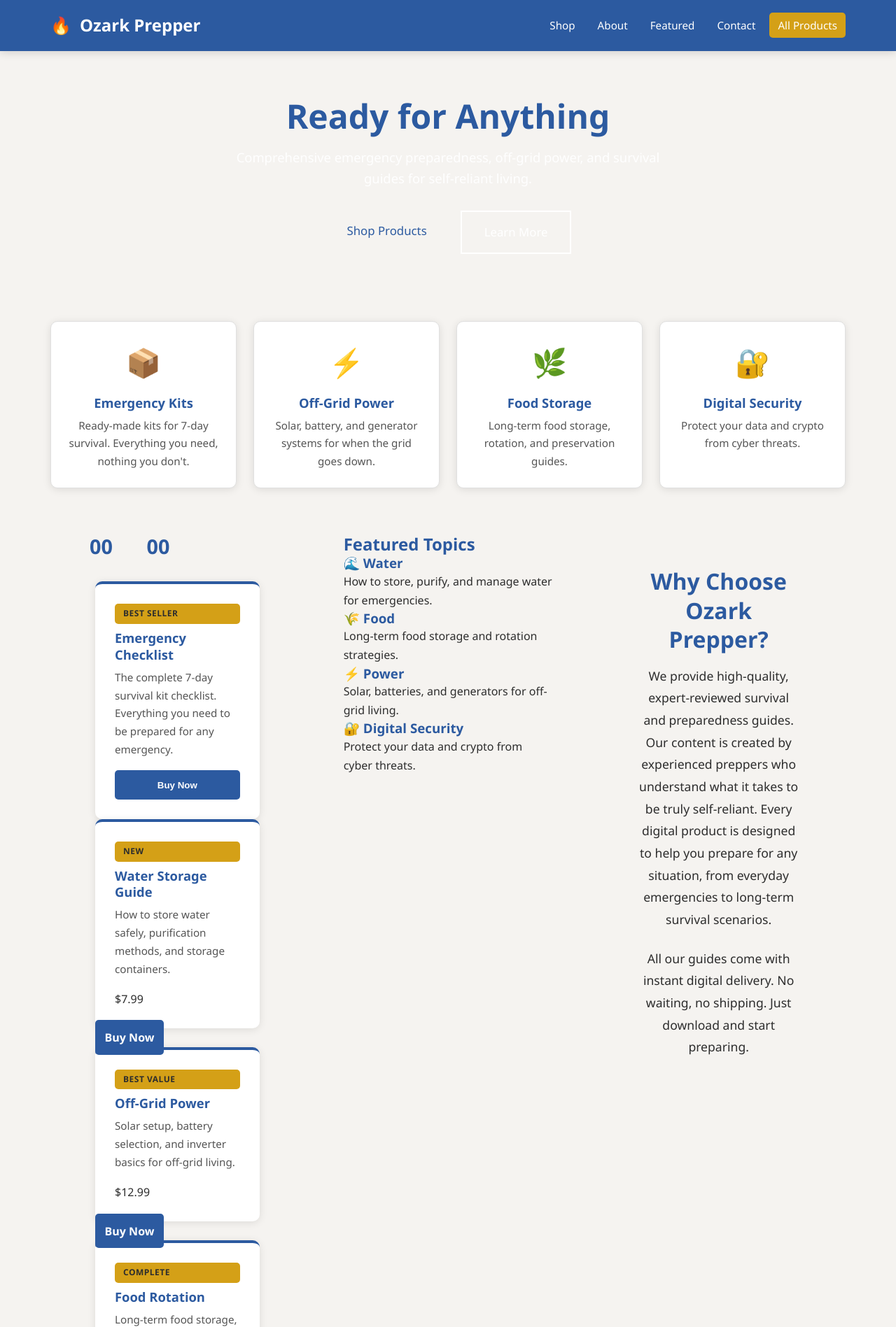
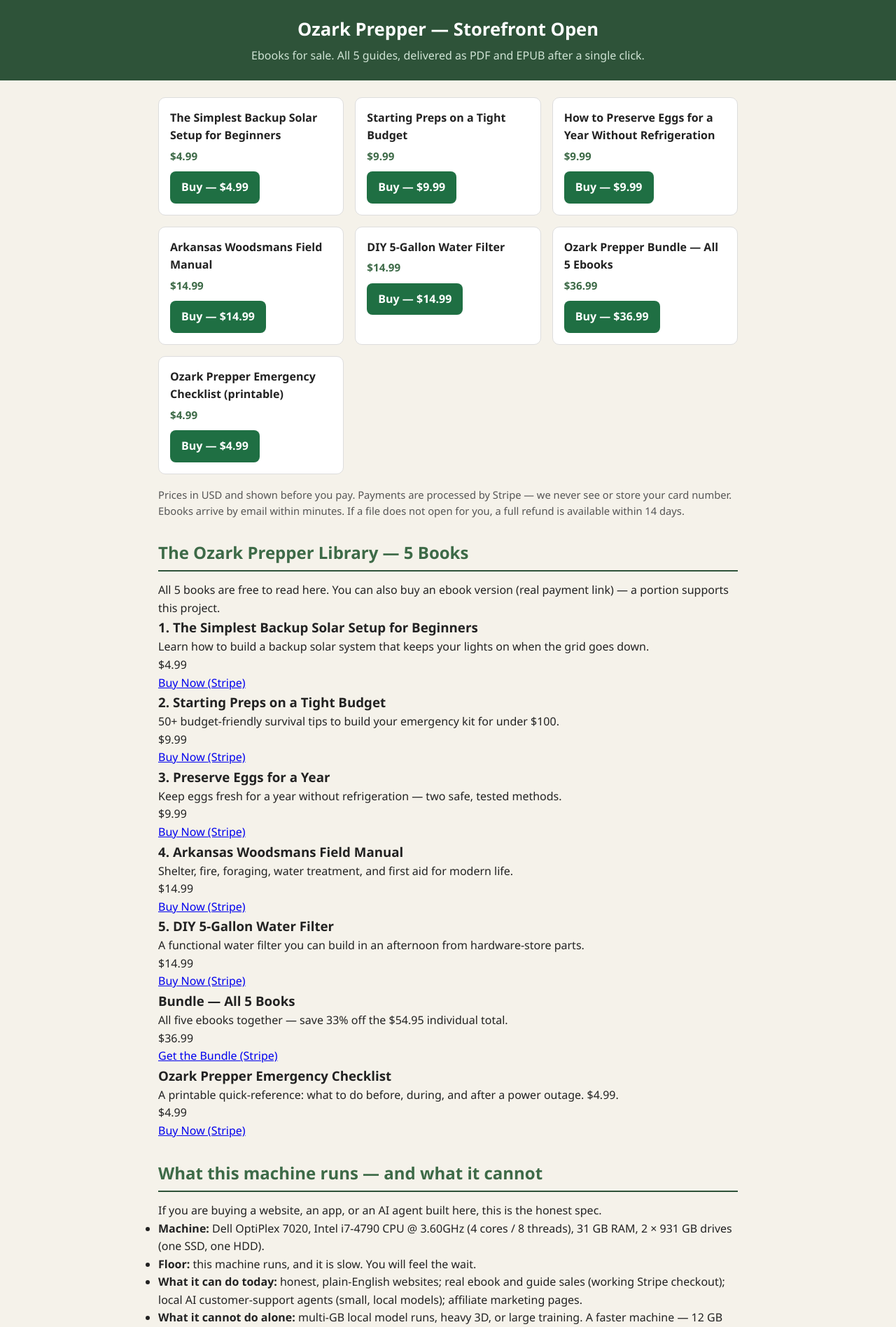
Before and after one commit to ozarkprepper4-rgb/ozark-prepper, a plain HTML site: page index.html in a window 1280 px wide. Shown: the top 1897 px of the page at 70% size. Drawn offline with Linux system fonts and the light colour scheme.

Commit message:
Merge origin/main's storefront with local changes

```diff
--- a/index.html
+++ b/index.html
@@ -3,183 +3,196 @@
 <head>
 <meta charset="UTF-8">
 <meta name="viewport" content="width=device-width, initial-scale=1.0">
-  <meta name="description" content="Ozark Prepper - Emergency preparedness, off-grid power, food storage, and survival guides for self-reliant living. Buy digital products and learn from expert preppers.">
-  <meta name="keywords" content="prepper, survival, emergency preparedness, off-grid power, food storage, Ozark Prepper, digital products, survival guides">
-  <title>Ozark Prepper | Emergency Prep & Survival Guides</title>
-  <link rel="icon" type="image/svg+xml" href="assets/favicon.svg">
-  <link rel="stylesheet" href="css/styles.css">
+<title>Ozark Prepper — Storefront Open (Ebook Checkout)</title>
+<style>
+  :root{
+    --green:#2e5339; --green2:#3d6a47; --ink:#222; --muted:#555; --bg:#f5f2ea; --card:#fff; --line:#ddd; --buy:#1f6f43;
+  }
+  *{margin:0;padding:0;box-sizing:border-box}
+  body{font-family:'Segoe UI',system-ui,sans-serif;background:var(--bg);color:var(--ink);line-height:1.6}
+  header{background:var(--green);color:#fff;padding:22px 20px;text-align:center}
+  header h1{margin:0;font-size:1.6rem}
+  header p{margin:4px 0 0;color:#cfe3d4}
+  .wrap{max-width:860px;margin:0 auto;padding:24px 16px}
+  h2{color:var(--green2);border-bottom:2px solid var(--green);padding-bottom:6px;margin:28px 0 14px}
+  .grid{display:grid;grid-template-columns:repeat(auto-fill,minmax(240px,1fr));gap:16px}
+  .book{background:var(--card);border:1px solid var(--line);border-radius:10px;padding:16px}
+  .book .name{font-weight:600;margin-bottom:4px}
+  .book .price{font-weight:700;color:var(--green2);font-size:.95rem;margin-bottom:10px}
+  .buy{display:inline-block;background:var(--buy);color:#fff;text-decoration:none;padding:10px 16px;border-radius:8px;font-weight:600}
+  .buy:hover{background:#165533}
+  .badge{display:inline-block;background:var(--green);color:#fff;font-size:.78rem;font-weight:700;padding:4px 12px;border-radius:999px;margin-bottom:10px;text-transform:uppercase;letter-spacing:.5px}
+  .note{color:var(--muted);font-size:.92rem;margin-top:18px}
+  .end{padding:40px 0;text-align:center;color:var(--muted);font-size:.9rem}
+</style>
 </head>
 <body>
-  <a href="#main-content" class="skip-link">Skip to main content</a>
 <header>
-    <div class="nav-container">
-      <a href="/" class="logo">
-        <div class="logo-icon">🔥</div>
-        <span>Ozark Prepper</span>
-      </a>
-      <button class="menu-toggle" aria-label="Toggle menu" onclick="toggleMenu()">
-        <span class="hamburger"><span></span><span></span><span></span></span>
-      </button>
-      <ul class="nav-menu" id="nav-menu">
-        <li><a href="#products">Shop</a></li>
-        <li><a href="#about">About</a></li>
-        <li><a href="#featured">Featured</a></li>
-        <li><a href="#contact">Contact</a></li>
-        <li><a href="#products" class="nav-cta">All Products</a></li>
-      </ul>
-      <div class="mobile-menu" id="mobile-menu">
-        <a href="#products">Shop</a>
-        <a href="#about">About</a>
-        <a href="#featured">Featured</a>
-        <a href="#contact">Contact</a>
-        <a href="#products" class="nav-cta">All Products</a>
+  <h1>Ozark Prepper — Storefront Open</h1>
+  <p>Ebooks for sale. All 5 guides, delivered as PDF and EPUB after a single click.</p>
+</header>
+<div class="wrap">
+  <div class="grid">
+    <div class="book">
+      <div class="name">The Simplest Backup Solar Setup for Beginners</div>
+      <div class="price">$4.99</div>
+      <a class="buy" href="https://buy.stripe.com/aFa6oHcslelf4XD8r7eUU0z">Buy — $4.99</a>
+    </div>
+    <div class="book">
+      <div class="name">Starting Preps on a Tight Budget</div>
+      <div class="price">$9.99</div>
+      <a class="buy" href="https://buy.stripe.com/eVqaEX1NH7WReyd9vbeUU0A">Buy — $9.99</a>
+    </div>
+    <div class="book">
+      <div class="name">How to Preserve Eggs for a Year Without Refrigeration</div>
+      <div class="price">$9.99</div>
+      <a class="buy" href="https://buy.stripe.com/fZuaEX2RLa4Z75LePveUU0B">Buy — $9.99</a>
+    </div>
+    <div class="book">
+      <div class="name">Arkansas Woodsmans Field Manual</div>
+      <div class="price">$14.99</div>
+      <a class="buy" href="https://buy.stripe.com/cNi14nfEx4KFfChePveUU0C">Buy — $14.99</a>
+    </div>
+    <div class="book">
+      <div class="name">DIY 5-Gallon Water Filter</div>
+      <div class="price">$14.99</div>
+      <a class="buy" href="https://buy.stripe.com/6oUcN5boh3GBgGlazfeUU0D">Buy — $14.99</a>
+    </div>
+    <div class="book">
+      <div class="name">Ozark Prepper Bundle — All 5 Ebooks</div>
+      <div class="price">$36.99</div>
+      <a class="buy" href="https://buy.stripe.com/14A5kD63Xb93gGlgXDeUU0E">Buy — $36.99</a>
+    </div>
+    <div class="book">
+      <div class="name">Ozark Prepper Emergency Checklist (printable)</div>
+      <div class="price">$4.99</div>
+      <a class="buy" href="https://buy.stripe.com/eVq00j3VPdhbfChgXDeUU0F">Buy — $4.99</a>
     </div>
   </div>
-  </header>
-
-  <main id="main-content">
-    <section class="hero">
+  <p class="note">Prices in USD and shown before you pay. Payments are processed by Stripe — we never see or store your card number. Ebooks arrive by email within minutes. If a file does not open for you, a full refund is available within 14 days.</p>
+  <section id="books">
     <div class="container">
-        <h1>Ready for Anything</h1>
-        <p>Comprehensive emergency preparedness, off-grid power, and survival guides for self-reliant living.</p>
-        <div class="hero-buttons">
-          <a href="#products" class="cta-button">Shop Products</a>
-          <a href="#about" class="cta-button" style="background: transparent; border: 2px solid var(--white); color: var(--white);">Learn More</a>
+      <div class="card">
+        <h2>The Ozark Prepper Library — 5 Books</h2>
+        <p>All 5 books are free to read here. You can also buy an ebook version (real payment link) — a portion supports this project.</p>
+        <div class="book-item">
+          <h3>1. The Simplest Backup Solar Setup for Beginners</h3>
+          <p>Learn how to build a backup solar system that keeps your lights on when the grid goes down.</p>
+          <div class="price">$4.99</div>
+          <a class="btn" href="https://buy.stripe.com/fZu7sL0JDelf89PcHneUU0b">Buy Now (Stripe)</a>
         </div>
+        <div class="book-item">
+          <h3>2. Starting Preps on a Tight Budget</h3>
+          <p>50+ budget-friendly survival tips to build your emergency kit for under $100.</p>
+          <div class="price">$9.99</div>
+          <a class="btn" href="https://buy.stripe.com/cNibJ1akdelfahXazfeUU0c">Buy Now (Stripe)</a>
         </div>
-    </section>
-
-    <section class="features">
-      <div class="feature">
-        <div class="feature-icon">📦</div>
-        <h3>Emergency Kits</h3>
-        <p>Ready-made kits for 7-day survival. Everything you need, nothing you don't.</p>
+        <div class="book-item">
+          <h3>3. Preserve Eggs for a Year</h3>
+          <p>Keep eggs fresh for a year without refrigeration — two safe, tested methods.</p>
+          <div class="price">$9.99</div>
+          <a class="btn" href="https://buy.stripe.com/6oU5kD63Xcd72Pv5eVeUU0d">Buy Now (Stripe)</a>
         </div>
-      <div class="feature">
-        <div class="feature-icon">⚡</div>
-        <h3>Off-Grid Power</h3>
-        <p>Solar, battery, and generator systems for when the grid goes down.</p>
+        <div class="book-item">
+          <h3>4. Arkansas Woodsmans Field Manual</h3>
+          <p>Shelter, fire, foraging, water treatment, and first aid for modern life.</p>
+          <div class="price">$14.99</div>
+          <a class="btn" href="https://buy.stripe.com/aFa9AT8c50up89P6iZeUU0e">Buy Now (Stripe)</a>
         </div>
-      <div class="feature">
-        <div class="feature-icon">🌿</div>
-        <h3>Food Storage</h3>
-        <p>Long-term food storage, rotation, and preservation guides.</p>
+        <div class="book-item">
+          <h3>5. DIY 5-Gallon Water Filter</h3>
+          <p>A functional water filter you can build in an afternoon from hardware-store parts.</p>
+          <div class="price">$14.99</div>
+          <a class="btn" href="https://buy.stripe.com/4gM28rdwp3GB89P7n3eUU0f">Buy Now (Stripe)</a>
         </div>
-      <div class="feature">
-        <div class="feature-icon">🔐</div>
-        <h3>Digital Security</h3>
-        <p>Protect your data and crypto from cyber threats.</p>
+        <div class="book-item">
+          <h3>Bundle — All 5 Books</h3>
+          <p>All five ebooks together — save 33% off the $54.95 individual total.</p>
+          <div class="price">$36.99</div>
+          <a class="btn" href="https://buy.stripe.com/eVq9ATakdelfbm15eVeUU0g">Get the Bundle (Stripe)</a>
         </div>
-    </section>
-
-    <section class="products" id="products">
-      <div class="container">
-        <h2 class="text-center" style="font-size: 1.8rem; margin-bottom: 2rem; color: var(--primary);">
-          <span style="color: transparent;">$</span>
-          <span style="color: var(--primary);">00</span><span style="color: transparent;">.00</span>
-          <span style="color: var(--primary);">00</span>
-        </h2>
-        <div class="container">
-          <a class="product-card" href="PDC_Emergency_Checklist.html">
-            <div class="product-badge">Best Seller</div>
-            <h3>Emergency Checklist</h3>
-            <p>The complete 7-day survival kit checklist. Everything you need to be prepared for any emergency.</p>
-            <button class="buy-btn" onclick="openCheckout('Emergency_Checklist.pdf', this)">Buy Now</button>
-          </a>
-          <a class="product-card" href="Water_Storage_Guide.html">
-            <div class="product-badge">New</div>
-            <h3>Water Storage Guide</h3>
-            <p>How to store water safely, purification methods, and storage containers.</p>
-            <div class="price">$7.99</div>
-            <a class="buy-btn" href="Water_Storage_Guide.html">Buy Now</a>
-          </a>
-          <a class="product-card" href="Off-Grid_Power.html">
-            <div class="product-badge">Best Value</div>
-            <h3>Off-Grid Power</h3>
-            <p>Solar setup, battery selection, and inverter basics for off-grid living.</p>
-            <div class="price">$12.99</div>
-            <a class="buy-btn" href="Off-Grid_Power.html">Buy Now</a>
-          </a>
-          <a class="product-card" href="Food_Rotation.html">
-            <div class="product-badge">Complete</div>
-            <h3>Food Rotation</h3>
-            <p>Long-term food storage, rotation schedules, and preservation guides.</p>
-            <div class="price">$9.99</div>
-            <a class="buy-btn" href="Food_Rotation.html">Buy Now</a>
-          </a>
-        </div>
-      </div>
-
-      <section class="featured" id="featured">
-        <div class="container">
-          <h2 class="text-center">Featured Topics</h2>
-          <div class="featured-grid">
-            <div class="featured-card">
-              <h3>🌊 Water</h3>
-              <p>How to store, purify, and manage water for emergencies.</p>
-            </div>
-            <div class="featured-card">
-              <h3>🌾 Food</h3>
-              <p>Long-term food storage and rotation strategies.</p>
-            </div>
-            <div class="featured-card">
-              <h3>⚡ Power</h3>
-              <p>Solar, batteries, and generators for off-grid living.</p>
-            </div>
-            <div class="featured-card">
-              <h3>🔐 Digital Security</h3>
-              <p>Protect your data and crypto from cyber threats.</p>
+        <div class="book-item">
+          <h3>Ozark Prepper Emergency Checklist</h3>
+          <p>A printable quick-reference: what to do before, during, and after a power outage. $4.99.</p>
+          <div class="price">$4.99</div>
+          <a class="btn" href="https://buy.stripe.com/bJe28r9g93GBfCh4aReUU0u">Buy Now (Stripe)</a>
         </div>
       </div>
     </div>
   </section>
-
-      <section class="about" id="about">
+  <section id="what">
     <div class="container">
-          <h2>Why Choose Ozark Prepper?</h2>
-          <p>We provide high-quality, expert-reviewed survival and preparedness guides. Our content is created by experienced preppers who understand what it takes to be truly self-reliant. Every digital product is designed to help you prepare for any situation, from everyday emergencies to long-term survival scenarios.</p>
-          <p>All our guides come with instant digital delivery. No waiting, no shipping. Just download and start preparing.</p>
+      <div class="card">
+        <h2>What this machine runs — and what it cannot</h2>
+        <p>If you are buying a website, an app, or an AI agent built here, this is the honest spec.</p>
+        <ul>
+          <li><strong>Machine:</strong> Dell OptiPlex 7020, Intel i7-4790 CPU @ 3.60GHz (4 cores / 8 threads), 31 GB RAM, 2 × 931 GB drives (one SSD, one HDD).</li>
+          <li><strong>Floor:</strong> this machine runs, and it is slow. You will feel the wait.</li>
+          <li><strong>What it can do today:</strong> honest, plain-English websites; real ebook and guide sales (working Stripe checkout); local AI customer-support agents (small, local models); affiliate marketing pages.</li>
+          <li><strong>What it cannot do alone:</strong> multi-GB local model runs, heavy 3D, or large training. A faster machine — 12 GB GPU or better for local models, a faster network — is where those really shine.</li>
+          <li><strong>Paid cloud models:</strong> a choice, not a requirement. Build with what this machine allows, and only buy what earns its keep.</li>
+          <li><strong>Hours, not days:</strong> everything here is built to run and improve on its own, even if it is slow.</li>
+        </ul>
+        <p>For a local agent you can install yourself, all files are emailed to you — a soul file, a memory file, and the job. Nothing auto-installs.</p>
+      </div>
     </div>
   </section>
-
-      <section class="contact" id="contact">
+  <section id="build">
     <div class="container">
-          <h2>Stay Connected</h2>
-          <p class="contact-intro">Join the Ozark Prepper list for <strong>new survival guides, discount codes, and emergency prep tips</strong>. No spam, ever. Unsubscribe anytime.</p>
-          <form id="email-capture-form" action="https://formsubmit.co/ajax/ozarkprepper4@gmail.com" method="POST">
-            <div class="form-row">
-              <div class="form-group">
-                <label for="ec-name">Name</label>
-                <input type="text" id="ec-name" name="name" placeholder="Your Name" required>
+      <div class="card">
+        <h2>What I can build for you</h2>
+        <p>Websites, apps, and your own AI agents. Learn what you need, then build that. It plugs in and grows.</p>
+        <div class="book-item">
+          <h3>Websites — $750</h3>
+          <p>A fast, honest, mobile-ready website for a shop or project, built to run and improve on this machine.</p>
+          <div class="price">$750</div>
+          <a class="btn" href="mailto:ozarkprepper4@gmail.com">Start your website →</a>
         </div>
-              <div class="form-group">
-                <label for="ec-email">Email</label>
-                <input type="email" id="ec-email" name="email" placeholder="Your Email" required>
+        <div class="book-item">
+          <h3>Local AI agent — BookWizard</h3>
+          <p>A plain-English customer-support assistant you install on your own machine. All files emailed: a soul file, a memory file, and the job. Nothing auto-installs.</p>
+          <div class="price">$199</div>
+          <a class="btn" href="mailto:ozarkprepper4@gmail.com">Get BookWizard →</a>
+        </div>
+        <div class="book-item">
+          <h3>Affiliate marketing pages</h3>
+          <p>Honest, clearly-labelled affiliate marketing pages that earn without requiring you to buy anything first.</p>
+          <div class="price">From $150</div>
+          <a class="btn" href="mailto:ozarkprepper4@gmail.com">See your marketing pages →</a>
+        </div>
+        <div class="note">
+          <h2>How we reply</h2>
+          <p>Every question is read by a person — not an automated agent, and there is no auto-reply. You will hear back within 24 hours. If you don't hear back within 24 hours, please reply again; the earlier note may have been missed.</p>
         </div>
       </div>
-            <div class="form-group">
-              <label for="ec-subject">Subject</label>
-              <input type="text" id="ec-subject" name="subject" placeholder="How can we help?">
-            </div>
-            <button type="submit" class="btn-submit">Subscribe &amp; Get Your Guide</button>
-            <span id="ec-status" class="ec-status" role="status" aria-live="polite"></span>
-          </form>
     </div>
   </section>
-
-      <div id="checkout-overlay" class="checkout-overlay">
-        <div class="checkout-card">
-          <p class="checkout-msg">Opening secure checkout&hellip;</p>
-          <div class="checkout-price">$4.99</div>
-          <button class="checkout-pay-btn buy-btn" onclick="payCheckout('Emergency_Checklist.pdf')">Pay $4.99</button>
+  <section id="travel">
+    <div class="container">
+      <div class="card">
+        <h2>Travel Guide</h2>
+        <p>A free, honest travel guide. No money to start — just value and clear links.</p>
+        <a class="btn travel-link-new" href="https://ozarkprepper4-rgb.github.io/ozark-prepper/travel/">Go to Travel Site →</a>
       </div>
     </div>
-
-      <footer class="site-footer">
-        <p>Ozark Prepper &copy; 2026</p>
-        <p>Emergency preparedness and survival resources for self-reliant living.</p>
-        <p><a href="#contact">Contact</a> | <a href="/privacy">Privacy</a> | <a href="/terms">Terms</a></p>
+  </section>
+  <section id="buy">
+    <div class="container">
+      <div class="card">
+        <h2>Buy the Books</h2>
+        <div class="affiliate-note">
+          <strong>Payment and delivery:</strong>
+          <p>Click a book's "Buy Now" to pay securely on Stripe. Your ebook is emailed to you automatically (PDF and EPUB) after checkout — it works in Apple Books, Google Play Books, Kindle and Kobo. Full refund within 14 days if it doesn't work for you.</p>
+          <p><strong>Where the money goes:</strong> Book sales keep this site free and fund new guides.</p>
+        </div>
+        <a class="btn" href="#books">Back to Books</a>
+      </div>
+    </div>
+  </section>
+</div>
+<footer>
+  <p>&copy; 2026 Ozark Prepper. A free, honest preparedness resource.</p>
+  <p><a href="refund.html">Refund Policy</a> &middot; <a href="terms.html">Terms of Service</a> &middot; <a href="privacy.html">Privacy Policy</a> &middot; <a href="mailto:ozarkprepper4@gmail.com">Contact: ozarkprepper4@gmail.com</a></p>
 </footer>
-    </main>
-  <script src="js/main.js"></script>
-</body></html>
+</body>
+</html>
```
Lines whose indentation alone changed are shown as unchanged.
